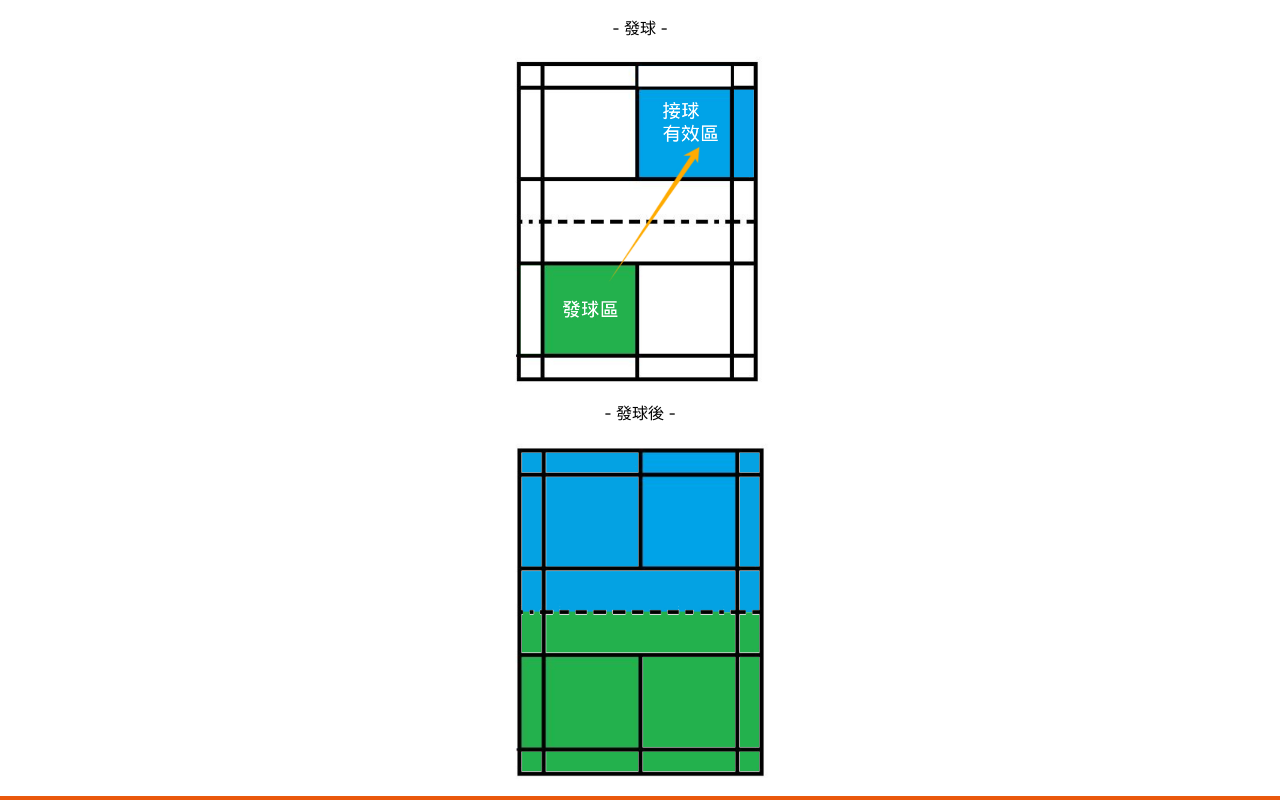
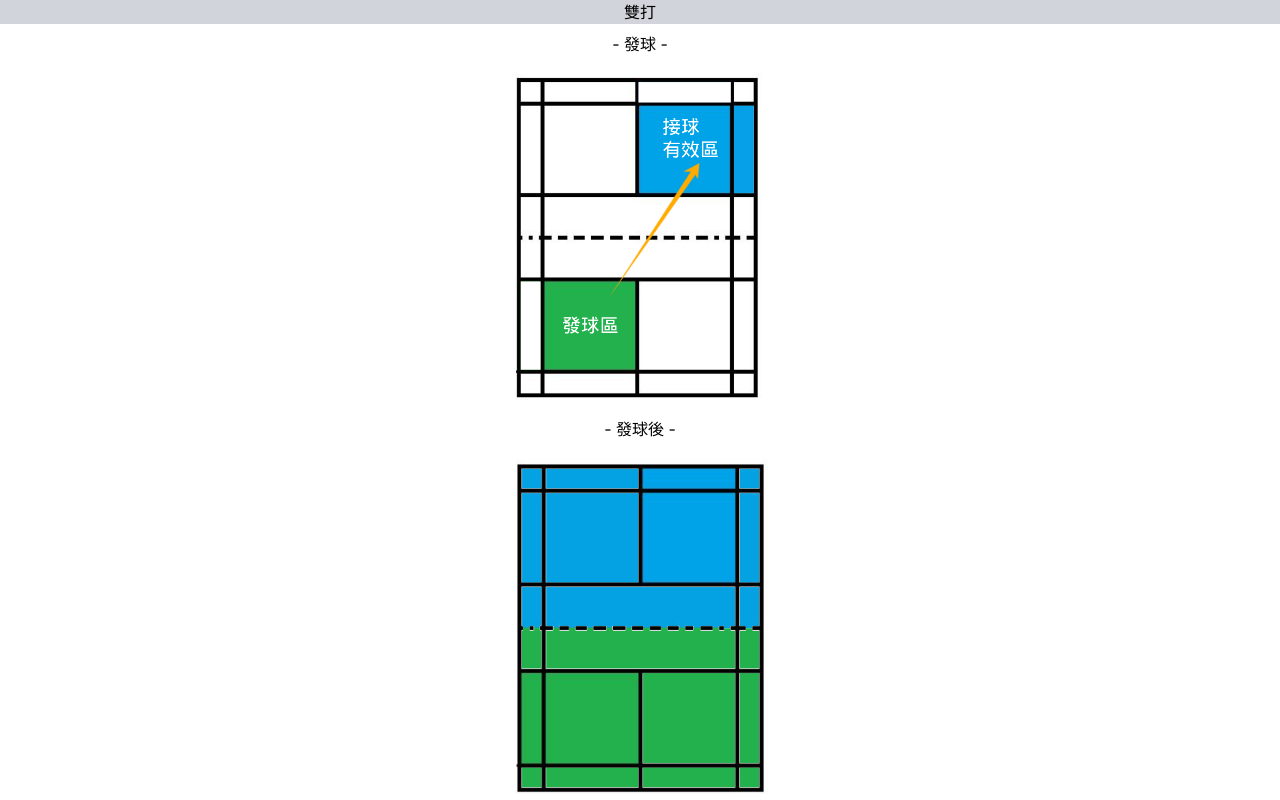
Before and after one commit to gracekrcx/food-map, a Next.js app: page / in a window 1280 px wide. Shown: the top 800 px of the page. Built offline with nearby package versions, Linux system fonts and the light colour scheme.

Commit message:
update text

```diff
--- a/app/page.js
+++ b/app/page.js
@@ -4,7 +4,8 @@ import Image from "next/image";
 
 export default function Home() {
   return (
-    <main className="flex mt-4 min-h-screen flex-col items-center justify-between">
+    <main className="flex min-h-screen flex-col items-center justify-between">
+      <div className="mb-2 w-full h-6 bg-gray-300 text-center">雙打</div>
       <div>-&nbsp;發球&nbsp;-</div>
       <Image src="/doubles-serve.jpg" width={300} height={30} alt="" />
       <div>-&nbsp;發球後&nbsp;-</div>
```
